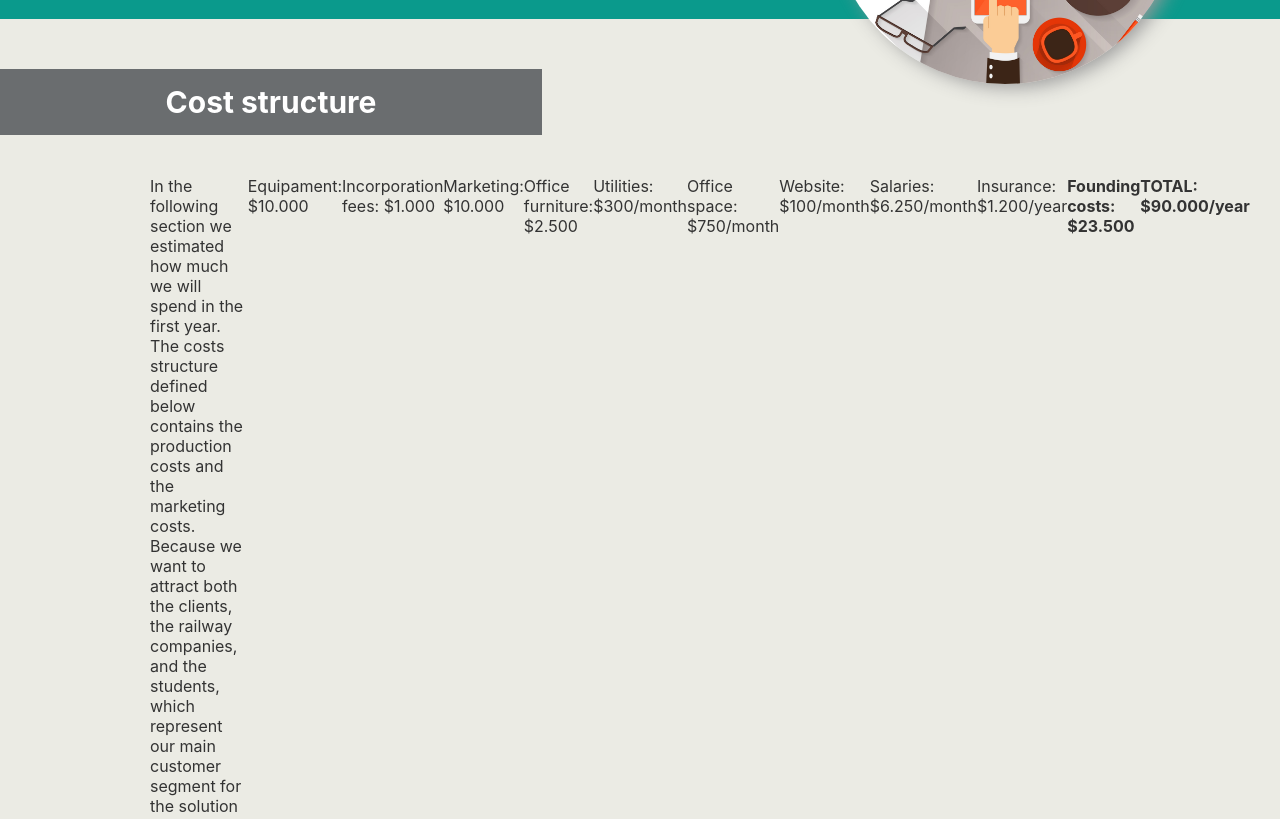
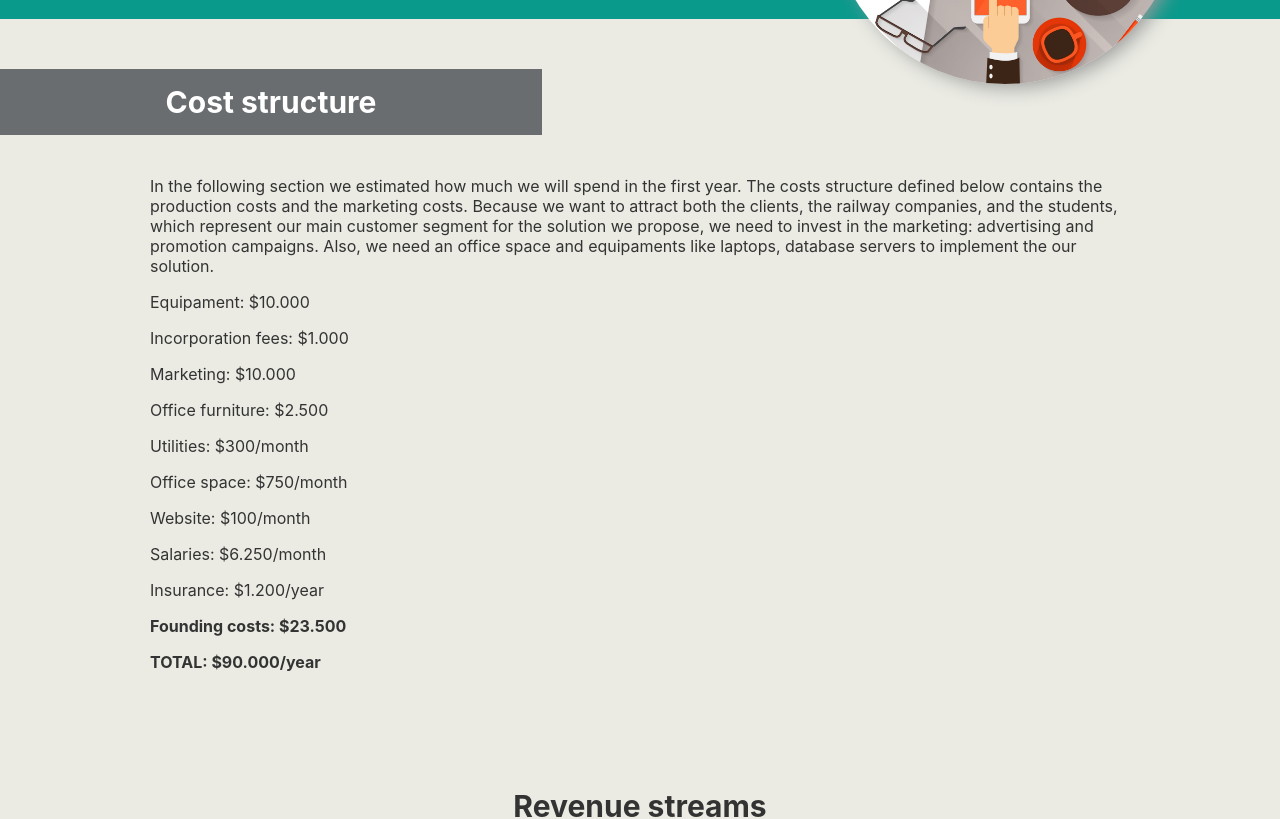
Before and after one commit to justbookit/Fwiki, a React (Create React App) app in the folder src/: page / in a window 1280 px wide. Shown: the part 4020-4839 px from the top of the page. Built offline with nearby package versions, Linux system fonts and the light colour scheme; the HTML template or start-up script is replaced by a standard one.

Commit message:
scos poza de wapp :'(

```diff
--- a/src/FirstMilestone.js
+++ b/src/FirstMilestone.js
@@ -188,7 +188,7 @@ export default class FirstMilestone extends Component {
 
                 <div className="gray-container size-16 gray">
                     <div className="section-title"><label className="size-30 bold-text white">Cost structure</label></div>
-                    <div className="section-content costs-container">
+                    <div className="section-content costs-container" style={{display: "block"}}>
                         <p>In the following section we estimated how much we will spend in the first year. The costs structure defined below contains the production costs and the marketing costs. Because we want to attract both the clients, the railway companies, and the students, which represent our main customer segment for the solution we propose, we need to invest in the marketing: advertising and promotion campaigns.  Also, we need an office space and equipaments like laptops, database servers to implement the our solution.</p>
                         <p>Equipament: $10.000</p>
                         <p>Incorporation fees: $1.000</p>
--- a/src/SecondMilestone.js
+++ b/src/SecondMilestone.js
@@ -43,10 +43,6 @@ export default class SecondMilestone extends Component {
                         </div>
 
                         <p>We focused on students who travel by train and we approached most of them via online questionnaires. We asked people who were in online groups with a lot of students to distribute our questionnaire. </p>
-
-                        <div style={{textAlign: "center", marginBottom: "30px"}}>
-                            <img style={{height: "410px"}} src={wapp} alt=""/>
-                        </div>
 
                         <p>We asked around 100 people about any existing problems about train’s ticket commercialisation and more
                         than 90% said that the actual system costs them a lot of time, because they have to go to the special points
```
